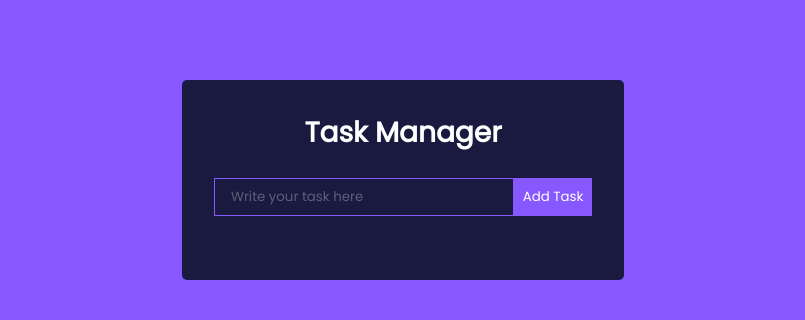
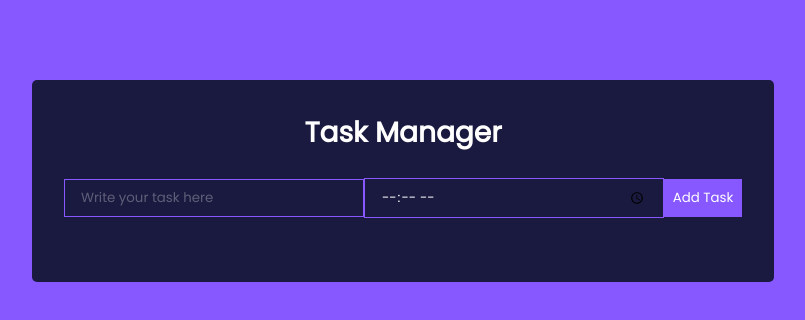
Before and after one commit to Daniel-Musunza/react-task-manager, a React (Create React App) app: page / in a window 1280 px wide. Shown: the top 320 px of the page, without its empty margins (237-1042 px from the left). Built offline with nearby package versions, Linux system fonts and the light colour scheme.

Commit message:
add time to task

```diff
--- a/src/components/Todo.js
+++ b/src/components/Todo.js
@@ -1,15 +1,18 @@
-import React from 'react'
+import React from 'react';
 
-export const Todo = ({task, toggleComplete, deleteTodo, editTodo}) => {
+export const Todo = ({ task, toggleComplete, deleteTodo, editTodo }) => {
   return (
-    <div className='Todo'>
-        <p onClick={() => toggleComplete(task.id)}
-        className={`${task.completed ? 'completed': ""}`}>
-            {task.task}</p>
-        <div>
-        <i class="fa-solid fa-pen-to-square" onClick={() => editTodo(task.id)}></i>
-        <i class="fa-solid fa-trash" onClick={() => deleteTodo(task.id)}></i>
-        </div>
+    <div className="Todo">
+      <p
+        onClick={() => toggleComplete(task.id)}
+        className={`${task.completed ? 'completed' : ''}`}
+      >
+        {task.task} {task.time}hrs
+      </p>
+      <div>
+        <i className="fa-solid fa-pen-to-square" onClick={() => editTodo(task.id)}></i>
+        <i className="fa-solid fa-trash" onClick={() => deleteTodo(task.id)}></i>
+      </div>
     </div>
-  )
-}
+  );
+};
--- a/src/components/TodoForm.js
+++ b/src/components/TodoForm.js
@@ -1,25 +1,39 @@
-import React, {useState} from 'react'
+import React, { useState } from 'react';
 
-export const TodoForm = ({addTodo}) => {
-    const [value, setValue] = useState("")
+export const TodoForm = ({ addTodo }) => {
+  const [value, setValue] = useState('');
+  const [time, setTime] = useState('');
 
-    const handleSubmit = e => {
-        if(value){
-            e.preventDefault();
+  const handleSubmit = (e) => {
+    e.preventDefault();
 
-            addTodo(value);
-            setValue("")
-        }else{
-            alert("You Can't add an empty task");
-        }
+    if (value.trim() !== '') {
+      addTodo(value, time);
+      setValue('');
+      setTime('');
+    } else {
+      alert("You can't add an empty task");
     }
+  };
+
   return (
     <form className="TodoForm" onSubmit={handleSubmit}>
-        <input type="text" className="todo-input"
-        placeholder='Write your task here '
-        value={(value)}
-        onChange={(e) => setValue(e.target.value)}></input>
-        <button type='submit' className='todo-btn'>Add Task</button>
+      <input
+        type="text"
+        className="todo-input"
+        placeholder="Write your task here"
+        value={value}
+        onChange={(e) => setValue(e.target.value)}
+      />
+      <input
+        type="time"
+        className="todo-input"
+        value={time}
+        onChange={(e) => setTime(e.target.value)}
+      />
+      <button type="submit" className="todo-btn">
+        Add Task
+      </button>
     </form>
-  )
-}
+  );
+};
--- a/src/components/TodoWrapper.js
+++ b/src/components/TodoWrapper.js
@@ -1,48 +1,71 @@
-import React, {useState} from 'react'
-import { TodoForm } from './TodoForm'
-import {v4 as uuidv4 } from 'uuid';
+import React, { useState } from 'react';
+import { TodoForm } from './TodoForm';
+import { v4 as uuidv4 } from 'uuid';
 import { Todo } from './Todo';
 import { EditTodoForm } from './EditTodoForm';
 uuidv4();
+
 export const TodoWrapper = () => {
-    const [todos, setTodos] = useState([])
-const addTodo = todo => {
-    setTodos([...todos, {id: uuidv4(), task: todo, completed:false, isEditing: false}])
-}
-const toggleComplete = id => {
-    setTodos(todos.map(todo => todo.id === id ? {
-        ...todo, completed: !todo.completed} : todo
-    ))
-}
-const deleteTodo =id => {
-    setTodos(todos.filter(todo => todo.id !== id))
-}
-const editTodo = id => {
-    setTodos(todos.map(todo => todo.id === id? {
-        ...todo, isEditing: !todo.isEditing}
-: todo))
-}
+  const [todos, setTodos] = useState([]);
+
+  const addTodo = (todo, time) => {
+    setTodos([
+      ...todos,
+      {
+        id: uuidv4(),
+        task: todo,
+        time: time, // Add the time property to the task object
+        completed: false,
+        isEditing: false,
+      },
+    ]);
+  };
+
+  const toggleComplete = (id) => {
+    setTodos(
+      todos.map((todo) =>
+        todo.id === id ? { ...todo, completed: !todo.completed } : todo
+      )
+    );
+  };
+
+  const deleteTodo = (id) => {
+    setTodos(todos.filter((todo) => todo.id !== id));
+  };
+
+  const editTodo = (id) => {
+    setTodos(
+      todos.map((todo) =>
+        todo.id === id ? { ...todo, isEditing: !todo.isEditing } : todo
+      )
+    );
+  };
 
   const editTask = (task, id) => {
-    setTodos(todos.map(todo => todo.id === id ? {
-        ...todo, task, isEditing: !todo.isEditing} :todo))
-}
+    setTodos(
+      todos.map((todo) =>
+        todo.id === id ? { ...todo, task, isEditing: !todo.isEditing } : todo
+      )
+    );
+  };
+
   return (
-    <div className='TodoWrapper'>
+    <div className="TodoWrapper">
       <h1>Task Manager</h1>
-        <TodoForm  addTodo={addTodo}/>
-        {todos.map((todo, index) => (
+      <TodoForm addTodo={addTodo} />
+      {todos.map((todo, index) =>
         todo.isEditing ? (
-                <EditTodoForm editTodo={editTask} task={todo}/>
+          <EditTodoForm editTodo={editTask} task={todo} key={index} />
         ) : (
-                <Todo task={todo} key={index}
+          <Todo
+            task={todo}
+            key={index}
             toggleComplete={toggleComplete}
-                deleteTodo={deleteTodo} editTodo={editTodo}
+            deleteTodo={deleteTodo}
+            editTodo={editTodo}
           />
         )
-
-        ))}
-
+      )}
     </div>
-  )
-}
+  );
+};
```
Lines whose indentation alone changed are shown as unchanged.
